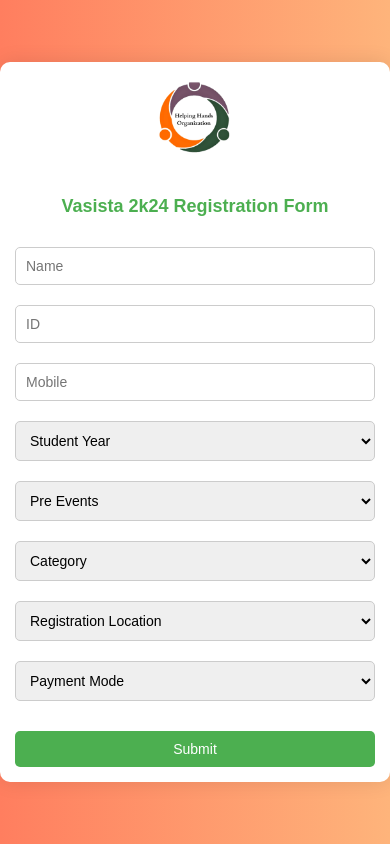
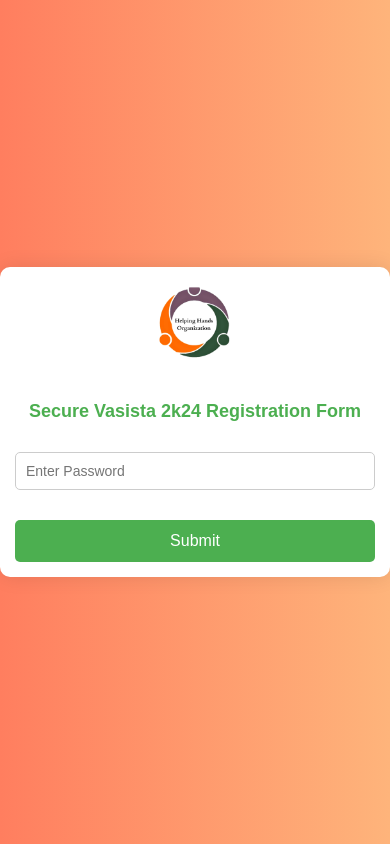
Before and after one commit to venkatamanojkammara/Vasista-2K24-Registrations, a plain HTML site: page index.html in a window 390 px wide. Drawn offline with Linux system fonts and the light colour scheme.

Commit message:
Update index.html

```diff
--- a/index.html
+++ b/index.html
@@ -3,7 +3,7 @@
 <head>
     <meta charset="UTF-8">
     <meta name="viewport" content="width=device-width, initial-scale=1.0">
-    <title>Vasista 2k24 Registration Form</title>
+    <title>Secure Vasista 2k24 Registration Form</title>
     <style>
         body {
             font-family: Arial, sans-serif;
@@ -32,7 +32,7 @@
             margin-bottom: 20px;
         }
 
-        input[type="text"], select {
+        input[type="text"], select, input[type="password"] {
             width: 100%;
             padding: 12px;
             margin: 10px 0;
@@ -41,7 +41,7 @@
             box-sizing: border-box;
         }
 
-        input[type="submit"] {
+        input[type="submit"], input[type="button"] {
             background-color: #4CAF50;
             color: white;
             padding: 12px 20px;
@@ -53,7 +53,7 @@
             font-size: 16px;
         }
 
-        input[type="submit"]:hover {
+        input[type="submit"]:hover, input[type="button"]:hover {
             background-color: #45a049;
         }
 
@@ -69,6 +69,10 @@
             margin-bottom: 20px;
         }
 
+        .form-container form {
+            display: none;
+        }
+
         @media (max-width: 600px) {
             .form-container {
                 padding: 15px;
@@ -78,7 +82,7 @@
                 font-size: 18px;
             }
 
-            input[type="text"], select, input[type="submit"] {
+            input[type="text"], select, input[type="submit"], input[type="password"] {
                 font-size: 14px;
                 padding: 10px;
             }
@@ -92,7 +96,13 @@
 <body>
     <div class="form-container">
         <img src="untitled_design.png" alt="Logo" class="form-logo">
-        <h2>Vasista 2k24 Registration Form</h2>
+        <h2>Secure Vasista 2k24 Registration Form</h2>
+
+        <div id="passwordSection">
+            <input type="password" id="passwordInput" placeholder="Enter Password" required>
+            <input type="button" value="Submit" onclick="validatePassword()">
+        </div>
+
         <form id="userForm" name="submit-to-google-sheet">
             <input type="text" id="name" name="name" placeholder="Name" required><br>
             <input type="text" id="id" name="id" placeholder="ID" required><br>
@@ -147,19 +157,29 @@
     </div>
 
     <script>
-        const scriptURL = 'https://script.google.com/macros/s/AKfycbxdXoF8H7FRZ4Bg6lwm9BkBekkxPh7lp9Gw9oGH3q4V5SUtP1H0RWyEht5RQ-AQ09I2/exec'
-        const form = document.forms['submit-to-google-sheet']
-        const successMessage = document.getElementById('successMessage');
+        const correctPassword = "venkatamanoj"; // Set your password here
+
+        function validatePassword() {
+            const enteredPassword = document.getElementById('passwordInput').value;
+            if (enteredPassword === correctPassword) {
+                document.getElementById('passwordSection').style.display = 'none';
+                document.getElementById('userForm').style.display = 'block';
+            } else {
+                alert('Incorrect password, access denied.');
+            }
+        }
+
+        const scriptURL = 'https://script.google.com/macros/s/AKfycbxdXoF8H7FRZ4Bg6lwm9BkBekkxPh7lp9Gw9oGH3q4V5SUtP1H0RWyEht5RQ-AQ09I2/exec';
+        const form = document.forms['submit-to-google-sheet'];
 
         form.addEventListener('submit', e => {
-            e.preventDefault();
-            fetch(scriptURL, { method: 'POST', body: new FormData(form)})
-                .then(response => {
-                    successMessage.style.display = 'block';
-                    form.reset();
-                    console.log('Success!', response);
-                })
-                .catch(error => console.error('Error!', error.message));
+          e.preventDefault();
+          fetch(scriptURL, { method: 'POST', body: new FormData(form)})
+            .then(response => {
+                document.getElementById('successMessage').style.display = 'block';
+                form.reset(); // Reset the form after submission
+            })
+            .catch(error => console.error('Error!', error.message));
         });
     </script>
 </body>
```
